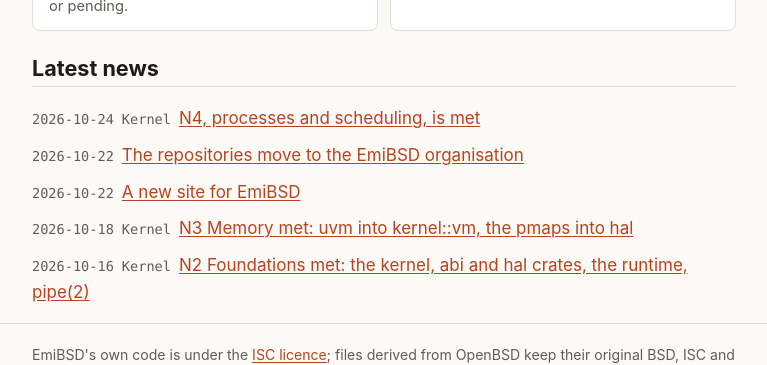
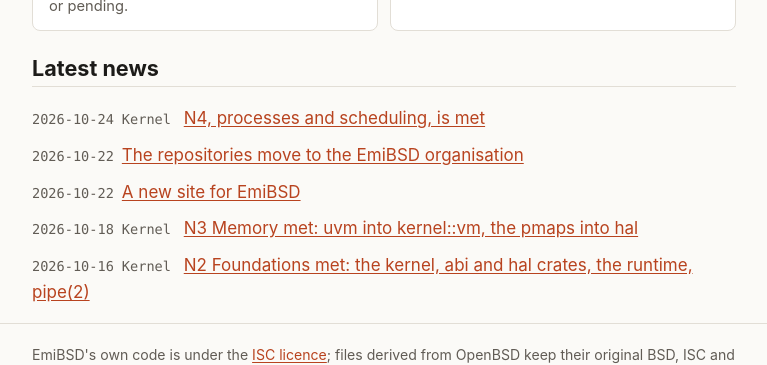
Before and after one commit to EmiBSD/Portal, a Jekyll site: the page built from index.md, in a window 1280 px wide. Shown: the part 657-1022 px from the top of the page, without its empty margins (256-1023 px from the left). Built offline with Jekyll 4.4.1, drawn with Linux system fonts in a browser that asks for light colours.

Commit message:
news: a space after the repository label; the stylesheet link carries the build time
The label was glued to the title while the browser kept the old site.css.
The query string on the stylesheet changes with every build, so a cached
copy is never used after a deploy.

Co-Authored-By: Claude Fable 5.1 <noreply@anthropic.com>

```diff
--- a/_includes/news-list.html
+++ b/_includes/news-list.html
@@ -10,6 +10,6 @@
     {%- assign title = item.title -%}
     {%- assign href = item.url -%}
   {%- endif %}
-  <li><time datetime="{{ item.date }}">{{ item.date | slice: 0, 10 }}</time>{% if item.repo %}<span class="repo">{{ item.repo }}</span>{% endif %}<a href="{{ href }}">{{ title }}</a></li>
+  <li><time datetime="{{ item.date }}">{{ item.date | slice: 0, 10 }}</time>{% if item.repo %}<span class="repo">{{ item.repo }}</span> {% endif %}<a href="{{ href }}">{{ title }}</a></li>
 {%- endfor %}
 </ul>
--- a/_layouts/default.html
+++ b/_layouts/default.html
@@ -9,7 +9,7 @@
   <meta name="color-scheme" content="light dark">
   <link rel="canonical" href="{{ page.url | absolute_url }}">
   <link rel="icon" type="image/png" href="{{ '/assets/img/favicon.png' | relative_url }}">
-  <link rel="stylesheet" href="{{ '/assets/css/site.css' | relative_url }}">
+  <link rel="stylesheet" href="{{ '/assets/css/site.css' | relative_url }}?v={{ site.time | date: '%Y%m%d%H%M%S' }}">
   {% feed_meta %}
 </head>
 <body>
```
